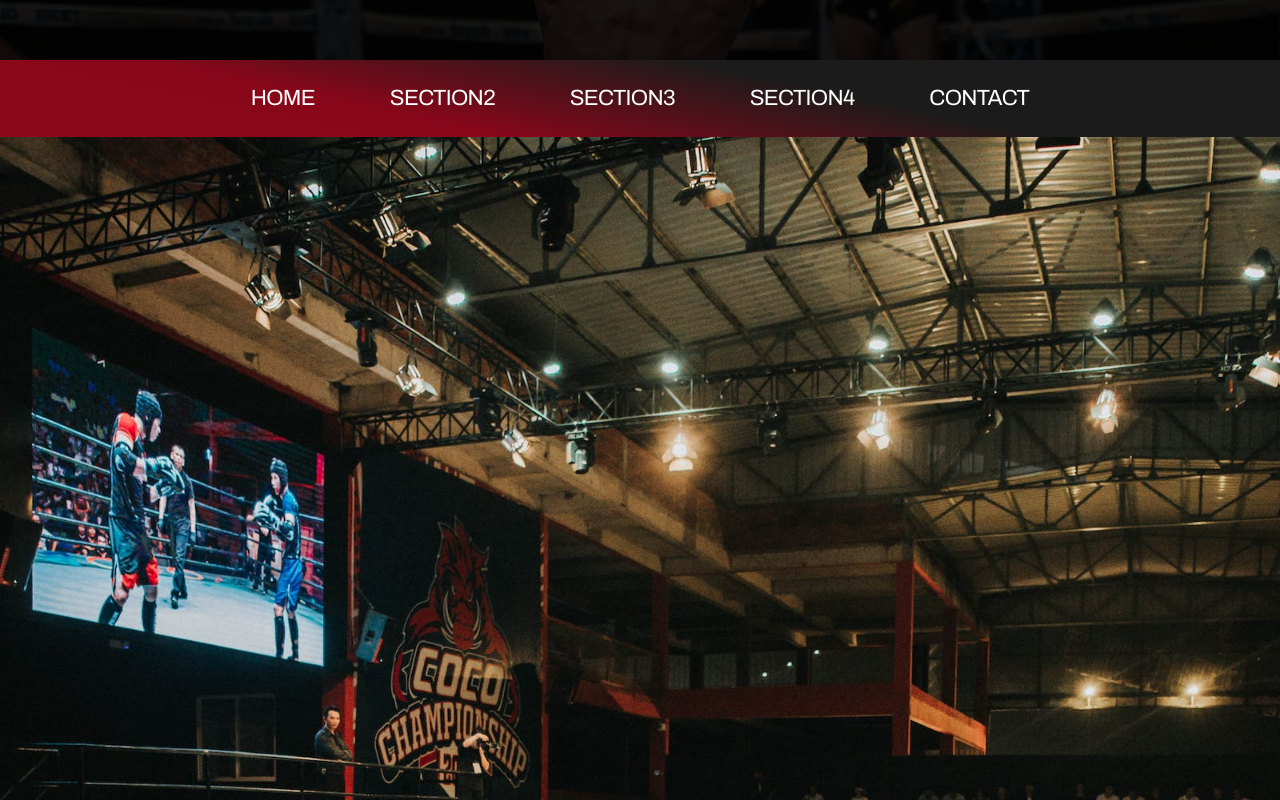
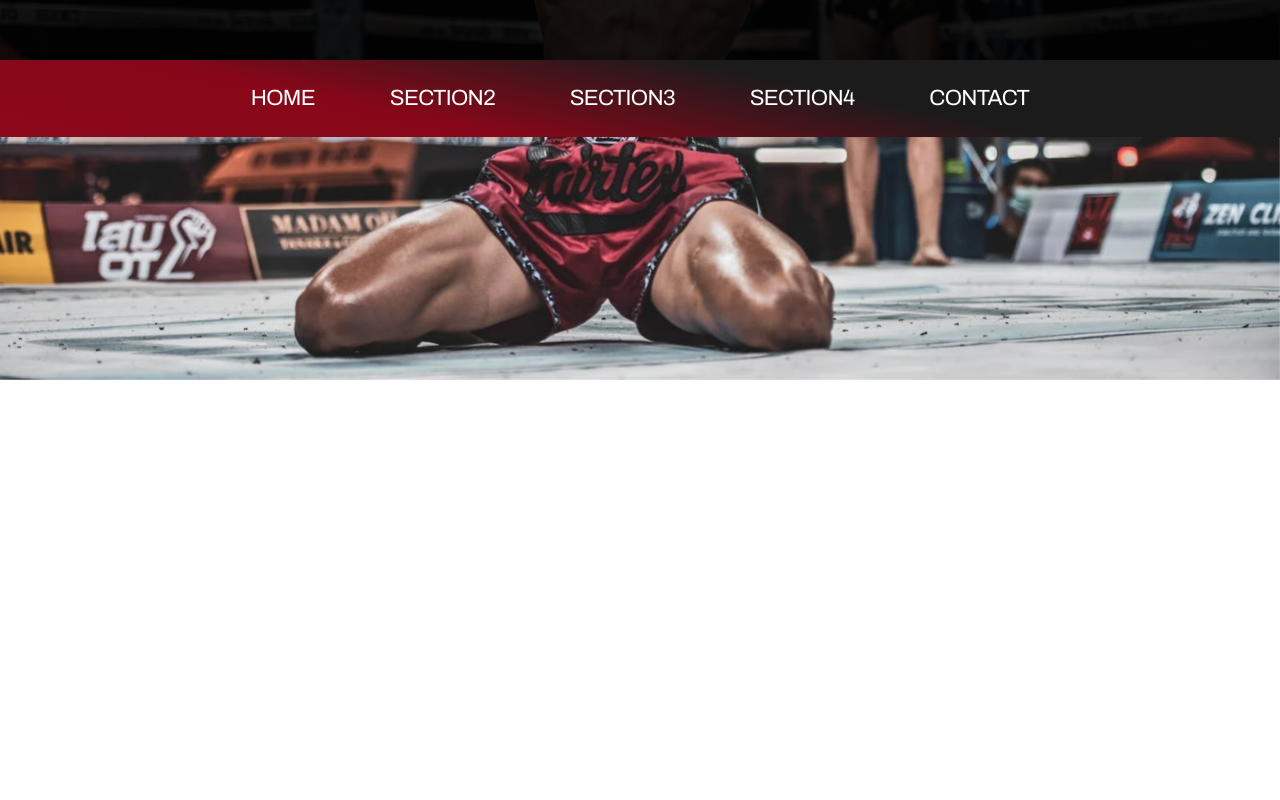
Before and after one commit to Steck98/Tv-Series-Browser, a Nuxt app: page / in a window 1280 px wide. Shown: the part 420-1220 px from the top of the page. After the commit the page ends 800 px from the top, so only its background shows below. Built offline with nearby package versions, Linux system fonts and the light colour scheme.

Commit message:
SCR/Fixes

```diff
--- a/components/Navigation.vue
+++ b/components/Navigation.vue
@@ -70,6 +70,7 @@ export default {
     rgba(135, 7, 25, 1) 31%,
     rgba(27, 27, 27, 1) 64%
   );
+
   &__list {
     @include tablet {
       display: flex;
@@ -86,13 +87,14 @@ export default {
       }
     }
   }
+
   &__desktop{
     display: none;
     @include tablet {
       display: block;
-
     }
   }
+
   &__mobile{
     position: fixed;
     top: 0;
@@ -113,8 +115,8 @@ export default {
       transition: 0.5s;
     }
   }
+
   &__hamburger {
-
     position: fixed;
     top: rem(15px);
     right: rem(15px);
@@ -145,10 +147,4 @@ export default {
     }
   }
 }
-.sticky {
-  position: fixed;
-  top: 0;
-  left: 0;
-  width: 100%;
-}
 </style>
--- a/components/TheHeader.vue
+++ b/components/TheHeader.vue
@@ -15,9 +15,6 @@
         </div>
     </div>
     <Navigation ref="nav" :class="{ sticky: isSticky }"/>
-    <div class="second__wrapper">
-      <img class="second" src="../assets/images/background.jpeg" alt="" />
-    </div>
   </div>
 </template>
 <script>
@@ -58,9 +55,11 @@ export default {
 
 <style lang="scss" scoped>
 .header {
+
     &__content{
         position: relative;
     }
+
   .h1 {
     text-align: center;
     display: flex;
@@ -73,6 +72,7 @@ export default {
     color: $darkRed;
     z-index: 1;
   }
+
   &__image {
     height: 60vh;
     background-color: rgba(0, 0, 0, 0.9);
@@ -86,15 +86,6 @@ export default {
     }
   }
 }
-
-.second__wrapper{
-    background-color: rgba(0, 0, 0, 0.9);
-}
-.second {
-  object-fit: cover;
-  width: 100%;
-  height: 200vh;
-}
 .sticky {
   position: fixed;
   top: 0;
```
